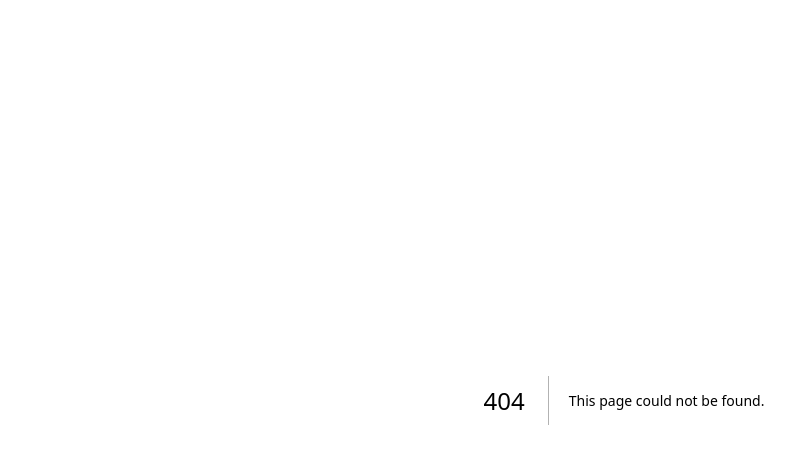
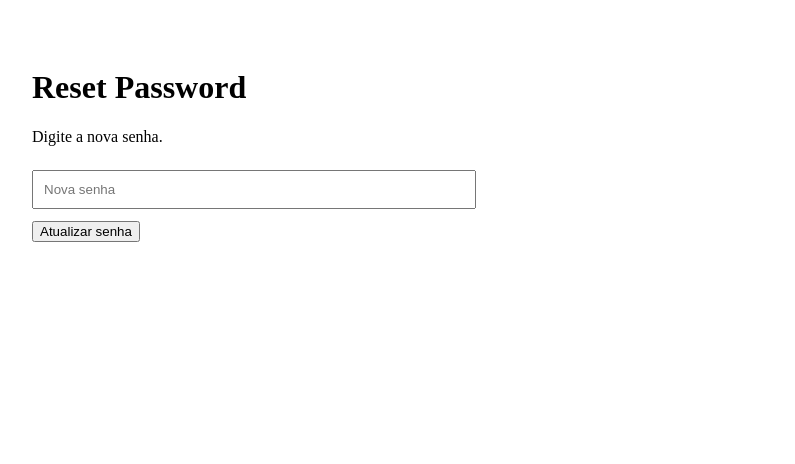
Before and after one commit to mateuschrist/taxdeed-api, a Next.js app: page /reset-password in a window 1280 px wide. Before the commit this address had no page. Shown: the top 464 px of the page, without its empty margins (16-811 px from the left). Built offline with nearby package versions, Linux system fonts and the light colour scheme; no server answers.

Commit message:
Add Reset Password component with user feedback

```diff
--- /dev/null
+++ b/pages/reset-password.tsx
@@ -0,0 +1,62 @@
+import { useEffect, useState } from "react";
+import { useRouter } from "next/router";
+import { supabase } from "../lib/supabaseClient";
+
+export default function ResetPassword() {
+  const router = useRouter();
+  const [password, setPassword] = useState("");
+  const [msg, setMsg] = useState<string>("");
+  const [err, setErr] = useState<string>("");
+
+  // Opcional: mostra erros vindos do link (#error=...)
+  useEffect(() => {
+    if (!router.isReady) return;
+    const hash = typeof window !== "undefined" ? window.location.hash : "";
+    if (hash.includes("error=")) {
+      setErr("Link inválido ou expirado. Solicite um novo email de recuperação.");
+    }
+  }, [router.isReady]);
+
+  async function handleUpdate() {
+    setErr("");
+    setMsg("");
+
+    if (!password || password.length < 6) {
+      setErr("Senha deve ter pelo menos 6 caracteres.");
+      return;
+    }
+
+    const { error } = await supabase.auth.updateUser({ password });
+
+    if (error) {
+      setErr(error.message);
+      return;
+    }
+
+    setMsg("Senha atualizada! Redirecionando para login...");
+    setTimeout(() => router.push("/login"), 1200);
+  }
+
+  return (
+    <div style={{ padding: 40, maxWidth: 420 }}>
+      <h1>Reset Password</h1>
+
+      <p>Digite a nova senha.</p>
+
+      <input
+        type="password"
+        placeholder="Nova senha"
+        value={password}
+        onChange={(e) => setPassword(e.target.value)}
+        style={{ width: "100%", padding: 10, marginTop: 8 }}
+      />
+
+      <button onClick={handleUpdate} style={{ marginTop: 12 }}>
+        Atualizar senha
+      </button>
+
+      {msg && <p style={{ marginTop: 12 }}>{msg}</p>}
+      {err && <p style={{ marginTop: 12, color: "crimson" }}>{err}</p>}
+    </div>
+  );
+}
```
